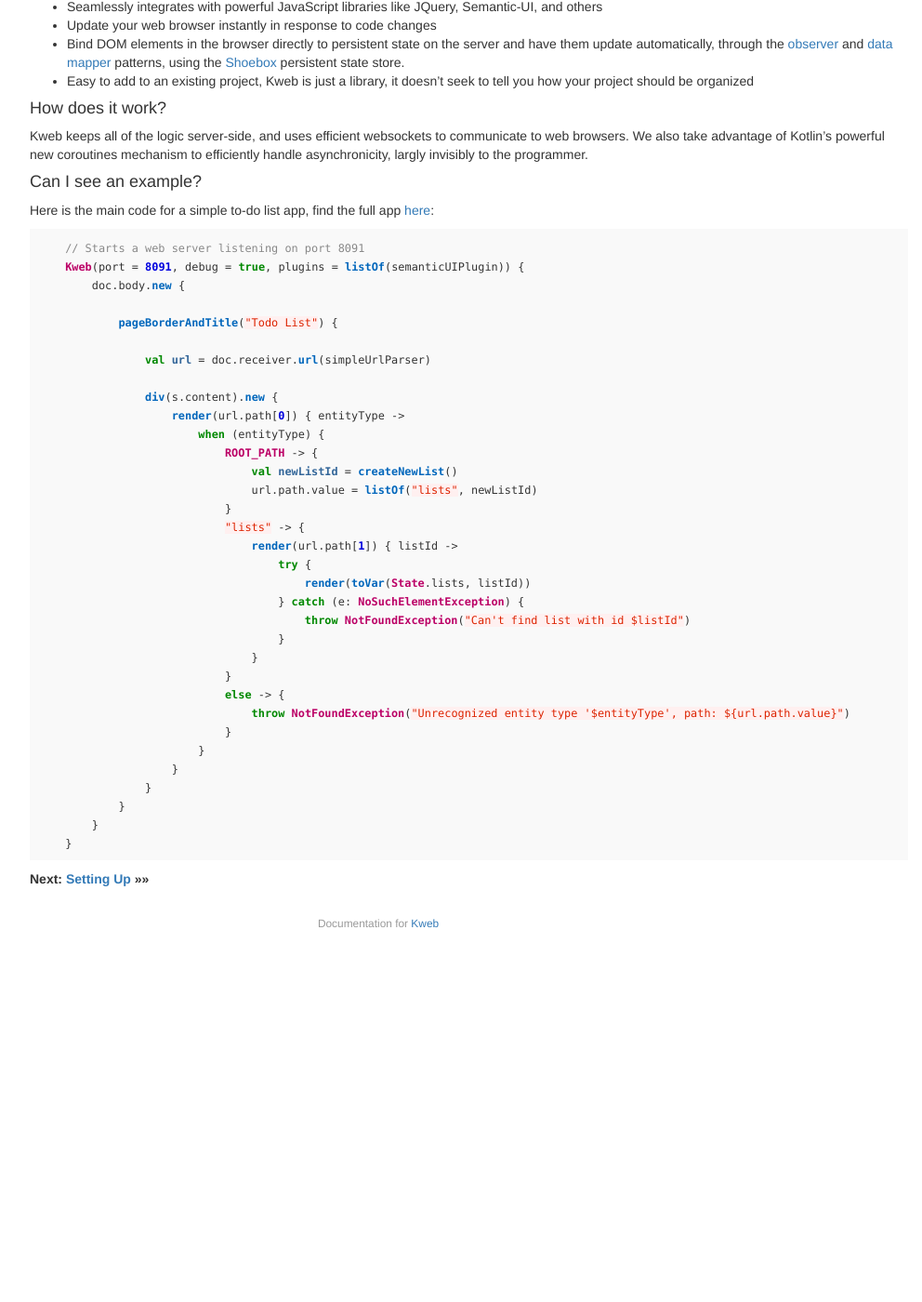
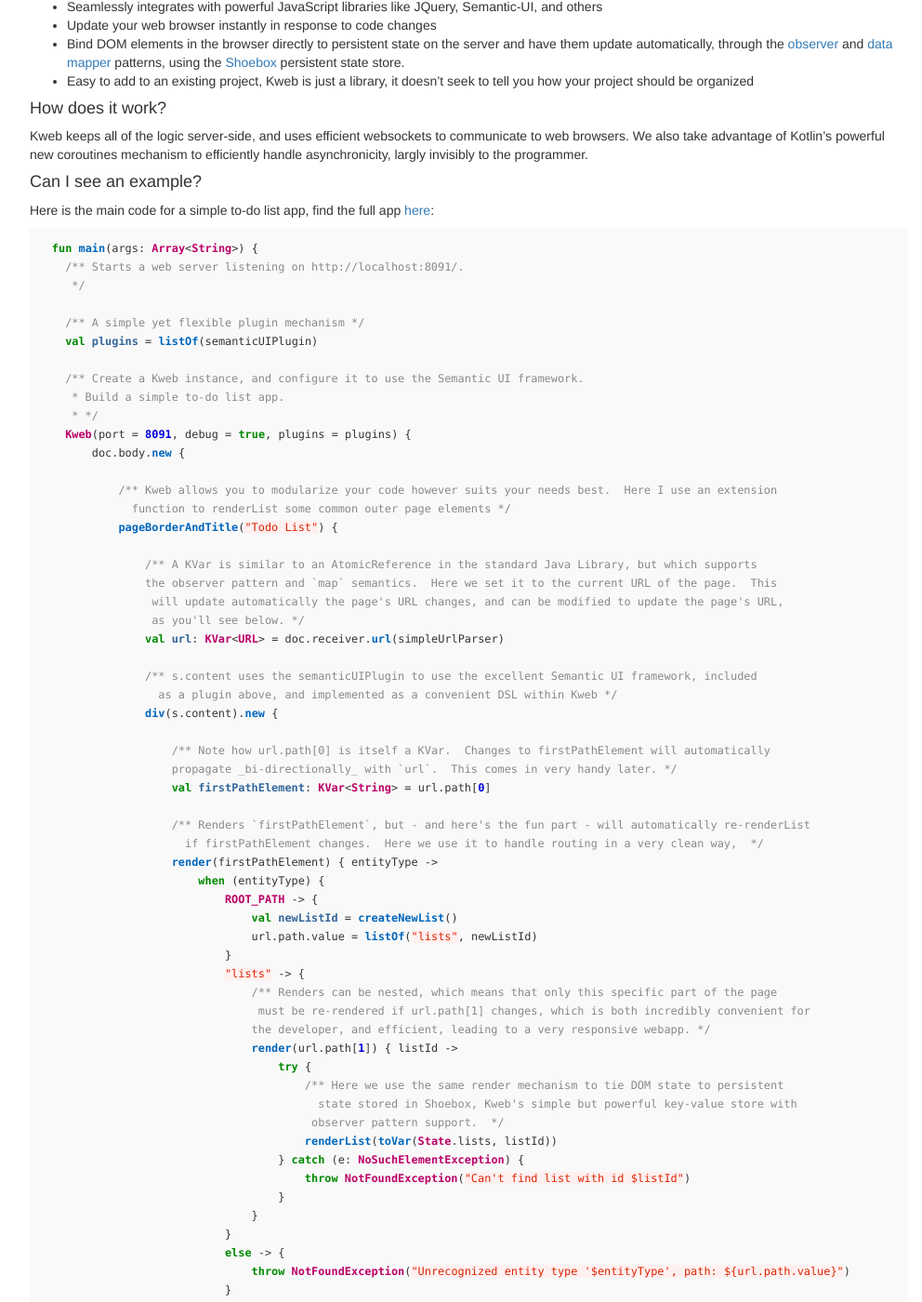
Before and after one commit to kwebio/kwebio.github.io, a Jekyll site: the page built from index.md, in a window 1280 px wide and 1400 px high, scrolled down 343 px. Shown: the whole window at 93% size, without its empty margins (233-1225 px from the left). Built offline with Jekyll 4.4.1, drawn with Linux system fonts in a browser that asks for light colours; nearby versions of some CDN libraries; before the commit the page ends 1375 px from its top, so only the background shows below that.

Commit message:
Update index.md

````diff
--- a/index.md
+++ b/index.md
@@ -42,25 +42,55 @@ asynchronicity, largly invisibly to the programmer.
 Here is the main code for a simple to-do list app, find the full app [here](https://github.com/kwebio/core/tree/master/src/main/kotlin/io/kweb/demos/todo):
 
 ```kotlin
-    // Starts a web server listening on port 8091
-    Kweb(port = 8091, debug = true, plugins = listOf(semanticUIPlugin)) {
+  fun main(args: Array<String>) {
+    /** Starts a web server listening on http://localhost:8091/.
+     */
+
+    /** A simple yet flexible plugin mechanism */
+    val plugins = listOf(semanticUIPlugin)
+
+    /** Create a Kweb instance, and configure it to use the Semantic UI framework.
+     * Build a simple to-do list app.
+     * */
+    Kweb(port = 8091, debug = true, plugins = plugins) {
         doc.body.new {
 
+            /** Kweb allows you to modularize your code however suits your needs best.  Here I use an extension
+              function to renderList some common outer page elements */
             pageBorderAndTitle("Todo List") {
 
-                val url = doc.receiver.url(simpleUrlParser)
+                /** A KVar is similar to an AtomicReference in the standard Java Library, but which supports
+                the observer pattern and `map` semantics.  Here we set it to the current URL of the page.  This
+                 will update automatically the page's URL changes, and can be modified to update the page's URL,
+                 as you'll see below. */
+                val url: KVar<URL> = doc.receiver.url(simpleUrlParser)
 
+                /** s.content uses the semanticUIPlugin to use the excellent Semantic UI framework, included
+                  as a plugin above, and implemented as a convenient DSL within Kweb */
                 div(s.content).new {
-                    render(url.path[0]) { entityType ->
+
+                    /** Note how url.path[0] is itself a KVar.  Changes to firstPathElement will automatically
+                    propagate _bi-directionally_ with `url`.  This comes in very handy later. */
+                    val firstPathElement: KVar<String> = url.path[0]
+
+                    /** Renders `firstPathElement`, but - and here's the fun part - will automatically re-renderList
+                      if firstPathElement changes.  Here we use it to handle routing in a very clean way,  */
+                    render(firstPathElement) { entityType ->
                         when (entityType) {
                             ROOT_PATH -> {
                                 val newListId = createNewList()
                                 url.path.value = listOf("lists", newListId)
                             }
                             "lists" -> {
+                                /** Renders can be nested, which means that only this specific part of the page
+                                 must be re-rendered if url.path[1] changes, which is both incredibly convenient for
+                                the developer, and efficient, leading to a very responsive webapp. */
                                 render(url.path[1]) { listId ->
                                     try {
-                                        render(toVar(State.lists, listId))
+                                        /** Here we use the same render mechanism to tie DOM state to persistent
+                                          state stored in Shoebox, Kweb's simple but powerful key-value store with
+                                         observer pattern support.  */
+                                        renderList(toVar(State.lists, listId))
                                     } catch (e: NoSuchElementException) {
                                         throw NotFoundException("Can't find list with id $listId")
                                     }
@@ -75,5 +105,6 @@ Here is the main code for a simple to-do list app, find the full app [here](http
             }
         }
     }
+}
 ```
 **Next: [Setting Up]({{ site.baseurl }}{% post_url 2017-03-03-getting-started %}) >>>>**
````
